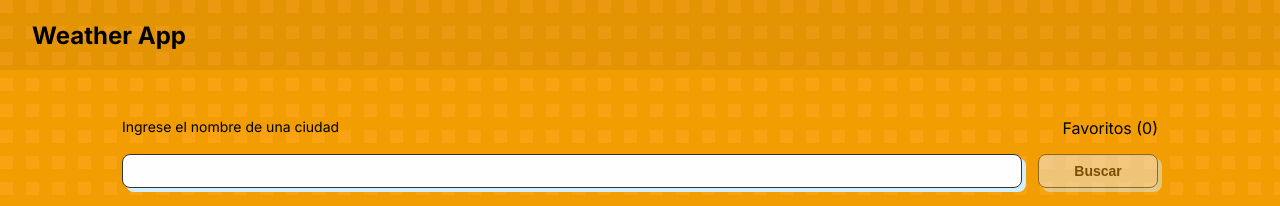
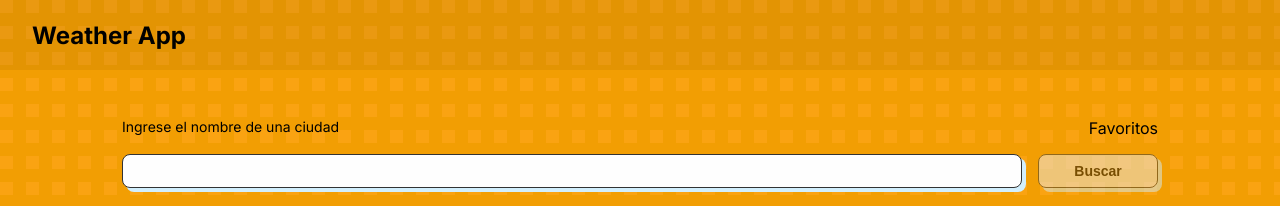
Before and after one commit to maxidefilippis/wheater-app, a Next.js app: page / in a window 1280 px wide. Shown: the top 206 px of the page. Built offline with nearby package versions, Linux system fonts and the light colour scheme; no server answers.

Commit message:
improved first loading

```diff
--- a/src/app/favorites/page.tsx
+++ b/src/app/favorites/page.tsx
@@ -1,14 +1,16 @@
 'use client';
 import { CityCard } from '@/components/cityCard';
 import { BackButton, BackComponent } from '@/components/goBack';
+import { Skeleton } from '@/components/skeleton';
 import { Typography } from '@/components/typografhy';
 import { TextType } from '@/constants/textType';
 import { useAppContext } from '@/context';
 import styles from './page.module.css';
 
 export default function Favorites() {
-    const { favorites } = useAppContext();
+    const { favorites, storageLoading } = useAppContext();
 
+    if (storageLoading) return <Skeleton rows={16} />;
     if (!favorites.length) return <BackComponent message="Aun no tiene ciudades en favoritos" />;
     return (
         <div className={styles.favorites}>
--- a/src/app/forecast/[name]/page.tsx
+++ b/src/app/forecast/[name]/page.tsx
@@ -14,9 +14,7 @@
     const { data, error, isLoading } = useFetch<WeatherForecast>(`${apiUrl}/forecast?q=${params?.name}&appid=${apiKey}&lang=ES`, true);
 
     if (isLoading) return <Skeleton rows={16} />;
-
     if (data?.cod != ApiCodes.OK || error) return <BackComponent message={`No existe ciudad con ese nombre`} />;
-
     return (
         <div className={styles.forecast}>
             <div className={styles.forecastHead}>
--- a/src/app/hooks/useFetch.ts
+++ b/src/app/hooks/useFetch.ts
@@ -7,6 +7,7 @@
 
     useEffect(() => {
         if (endpoint) {
+            setIsLoading(true);
             fetch(endpoint)
                 .then((response) => response.json())
                 .then((response) => {
--- a/src/app/page.tsx
+++ b/src/app/page.tsx
@@ -21,7 +21,6 @@
     const handleInputChange = (event: React.ChangeEvent<HTMLInputElement>) => {
         setSearch(event.target.value);
     };
-
     const handleSearch = () => {
         setURL(`${apiUrl}/weather?q=${search}&appid=${apiKey}&lang=ES`);
     };
@@ -30,7 +29,7 @@
         <div className={styles.home}>
             <div className={styles.homeHead}>
                 <Typography text="Ingrese el nombre de una ciudad" />
-                <Link href={'/favorites'}>Favoritos ({favorites?.length})</Link>
+                <Link href={'/favorites'}>Favoritos {favorites?.length ? `(${favorites.length})` : ``}</Link>
             </div>
             <div className={styles.searchBox}>
                 <InputText value={search} onChange={handleInputChange} />
--- a/src/components/skeleton/index.module.css
+++ b/src/components/skeleton/index.module.css
@@ -8,7 +8,7 @@
 }
 .skeletonBlock {
     width: 100%;
-    height: 20px;
+    height: 25px;
     background-color: var(--light-grey);
     margin: 0 5px;
     animation: loading 1.5s ease-in-out infinite;
--- a/src/context/index.tsx
+++ b/src/context/index.tsx
@@ -7,21 +7,17 @@
 interface Context {
     favorites: WeatherData[];
     handleFavorite: (newFavorite: WeatherData) => void;
-    loading: boolean;
-    handleLoading: (isLoading: boolean) => void;
+    storageLoading: boolean;
 }
 
 const AppContext = createContext<Context | undefined>(undefined);
 
 export const AppWrapper = ({ children }: { children: React.ReactNode }) => {
-    const [loading, setLoading] = useState<boolean>(false);
+    const [storageLoading, setStorageLoading] = useState<boolean>(true);
     const [favorites, setFavorites] = useState<WeatherData[]>([]);
     const localStorage = new LocalStorageService();
     const initialRender = useRef(true);
 
-    const handleLoading = (isLoading: boolean) => {
-        setLoading(isLoading);
-    };
     const handleFavorite = (newFavorite: WeatherData) => {
         const isCityInFavs: boolean = isCityInFavorites(newFavorite, favorites);
 
@@ -32,6 +28,7 @@
     useEffect(() => {
         const favoritesFromLocalStorage: WeatherData[] | null = localStorage.getItem(LocalStorageKey.FAVORITES);
         favoritesFromLocalStorage && setFavorites(favoritesFromLocalStorage);
+        setStorageLoading(false);
     }, []);
 
     useEffect(() => {
@@ -42,7 +39,7 @@
         localStorage.setItem(LocalStorageKey.FAVORITES, favorites);
     }, [favorites]);
 
-    return <AppContext.Provider value={{ favorites, handleFavorite, loading, handleLoading }}>{children}</AppContext.Provider>;
+    return <AppContext.Provider value={{ favorites, handleFavorite, storageLoading }}>{children}</AppContext.Provider>;
 };
 
 export const useAppContext = () => {
```
